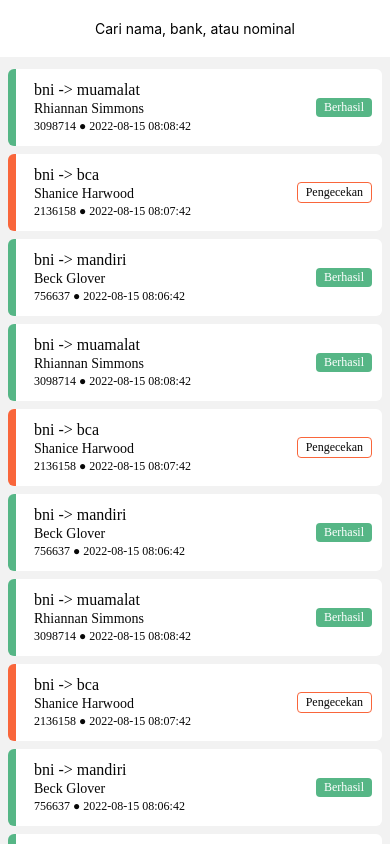
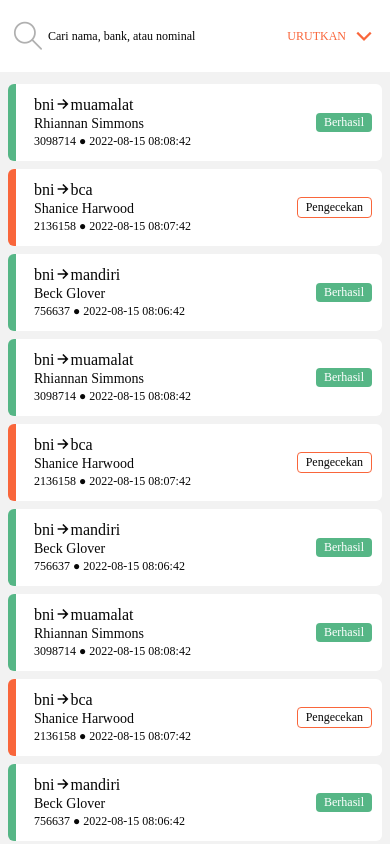
Before and after one commit to gmaggio/flip-test, a React Native app: screen /transaction-list in a window 390 px wide. Built offline with nearby package versions, Linux system fonts and the light colour scheme.

Commit message:
add search bar ui
add react-native-vector-icons package

```diff
--- a/package.json
+++ b/package.json
@@ -19,6 +19,7 @@
     "react-native": "0.69.4",
     "react-native-safe-area-context": "4.3.1",
     "react-native-screens": "~3.15.0",
+    "react-native-vector-icons": "^9.2.0",
     "react-native-web": "~0.18.7"
   },
   "devDependencies": {
--- a/src/screens/TransactionList/TransactionList.styles.ts
+++ b/src/screens/TransactionList/TransactionList.styles.ts
@@ -2,12 +2,39 @@
 import { globalStyles, AppFonts } from '../../styles/globalStyles';
 
 export const trxListStyles = StyleSheet.create({
+  // Search Bar
+
   searchBar: {
+    backgroundColor: '#ffffff',
+    paddingHorizontal: 14,
+    paddingVertical: 20,
+    flexDirection: 'row',
+    alignContent: 'space-between',
     alignItems: 'center',
-    backgroundColor: '#ffffff',
-    paddingHorizontal: 12,
-    paddingVertical: 20,
   },
+  searchBarField: {
+    ...globalStyles.textStyles,
+    fontSize:12,
+    padding: 0,
+    margin: 0,
+    flexGrow: 1,
+    flexShrink: 1,
+  },
+  searchBarButton: {
+    padding: 0,
+    margin: 0,
+    flexDirection: 'row',
+    alignContent: 'space-between',
+    alignItems: 'center',
+  },
+  searchBarButtonText: {
+    color: '#f9663b',
+    fontFamily: AppFonts.bold,
+    fontSize: 12,
+  },
+
+  // List
+
   listLayout: {
     paddingHorizontal: 8,
     paddingVertical: 12,
@@ -40,5 +67,4 @@
     fontSize: 12,
     marginTop: 2,
   },
-  badge: {},
 })
--- a/src/screens/TransactionList/TransactionList.types.ts
+++ b/src/screens/TransactionList/TransactionList.types.ts
@@ -1,4 +1,4 @@
-type TransactionData = {
+export type TransactionData = {
   id: string,
   amount: number,
   uniqueCode: number,
--- a/src/screens/TransactionList/index.tsx
+++ b/src/screens/TransactionList/index.tsx
@@ -1,9 +1,13 @@
-import { FlatList, Text, TouchableHighlight, View } from 'react-native'
+import { FlatList, Text, TextInput, TouchableOpacity, TouchableWithoutFeedback, View } from 'react-native'
 import React from 'react'
 import { trxListStyles } from './TransactionList.styles'
-import AppText from '../../ui/AppText'
+import AppText from '../../ui/AppText';
 import { Badge } from '../../ui/Badge';
 import Divider from '../../ui/Divider';
+import { TransactionData } from './TransactionList.types';
+import Icon from 'react-native-vector-icons/Ionicons';
+import LineIcon from 'react-native-vector-icons/SimpleLineIcons';
+import { globalStyles } from '../../styles/globalStyles';
 
 // TODO: Temporary data
 const DATA: TransactionData[] = [
@@ -63,20 +67,44 @@
   React.useLayoutEffect(() => {
     navigation.setOptions({
       headerShown: true,
-      header: (props: any) => (
-        <View style={trxListStyles.searchBar}>
-          <Text>Cari nama, bank, atau nominal</Text>
-        </View>
-      ),
+      header: (props: any) => <SearchBar />,
     })
   }, [navigation])
 
   return (
-    <TrxList />
+    <List />
   )
 }
 
-const TrxList = () => {
+const SearchBar = () => {
+  const [text, onChangeText] = React.useState<string>('');
+
+  return (
+    <View style={trxListStyles.searchBar}>
+      <LineIcon name='magnifier' size={28} color={'#b0b0b0'} />
+      <Divider.H value={6} />
+      <TextInput
+        style={trxListStyles.searchBarField}
+        onChangeText={onChangeText}
+        value={text}
+        placeholder='Cari nama, bank, atau nominal'
+        keyboardType='numeric'
+
+      />
+      <Divider.H value={12} />
+      <TouchableWithoutFeedback>
+        <View style={trxListStyles.searchBarButton}>
+          <AppText style={trxListStyles.searchBarButtonText}>URUTKAN</AppText>
+          <Divider.H value={6} />
+          <Icon name='chevron-down' size={24} color='#f9663b' />
+        </View>
+      </TouchableWithoutFeedback>
+    </View>
+  )
+}
+
+
+const List = () => {
   function onPress(item: TransactionData): void {
     console.log('item: ' + item.id)
   }
@@ -91,16 +119,19 @@
         var _colorIndicator = item.status === 'PENDING' ? '#f9663b' : '#56b686'
 
         return (
-          <TouchableHighlight
+          <TouchableOpacity
             key={item.id}
             onPress={() => onPress(item)}
+            activeOpacity={.5}
           >
             <View style={[
               trxListStyles.listItem, { borderLeftColor: _colorIndicator }
             ]}>
               <View style={trxListStyles.listDetails}>
                 <AppText style={trxListStyles.listTitle}>
-                  {item.senderBank + ' -> ' + item.beneficiaryBank}
+                  <Text>{item.senderBank}</Text>
+                  <Icon name='arrow-forward' size={16} color={globalStyles.textStyles.color} />
+                  <Text>{item.beneficiaryBank}</Text>
                 </AppText>
                 <AppText style={trxListStyles.listDescription}>{item.beneficiaryName}</AppText>
                 <AppText style={trxListStyles.listSubDescription}>{item.amount} ● {item.createdAt}</AppText>
@@ -119,13 +150,13 @@
                 }
               </View>
             </View>
-          </TouchableHighlight>
+          </TouchableOpacity>
         );
       }}
 
       ItemSeparatorComponent={
         ({ }) => (
-          <Divider height={8} />
+          <Divider.V value={8} />
         )
       }
     />
--- a/src/ui/Divider.tsx
+++ b/src/ui/Divider.tsx
@@ -1,12 +1,26 @@
 import React from "react"
 import { View } from "react-native"
 
-const Divider = (props: {
-  height: number,
-}) => {
+type DividerProps = {
+  width?: number,
+  height?: number,
+}
+
+const BaseDivider = (props: DividerProps & { type: 'horizonal' | 'vertical' }) => {
   return (
-    <View style={{ height: props.height }} />
+    <View style={{
+      width: props.type === 'horizonal' ? props.width : undefined,
+      height: props.type === 'vertical' ? props.height : undefined,
+    }} />
   )
 }
 
+const Divider = {
+  H: (props: { value: number }) => (
+    <BaseDivider {...props} type={'horizonal'} width={props.value} />
+  ),
+  V: (props: { value: number }) => (
+    <BaseDivider {...props} type={'vertical'} height={props.value} />
+  )
+}
 export default Divider
```
Also changed, not shown: 4 other files (tests, documents, lock files or other folders).
